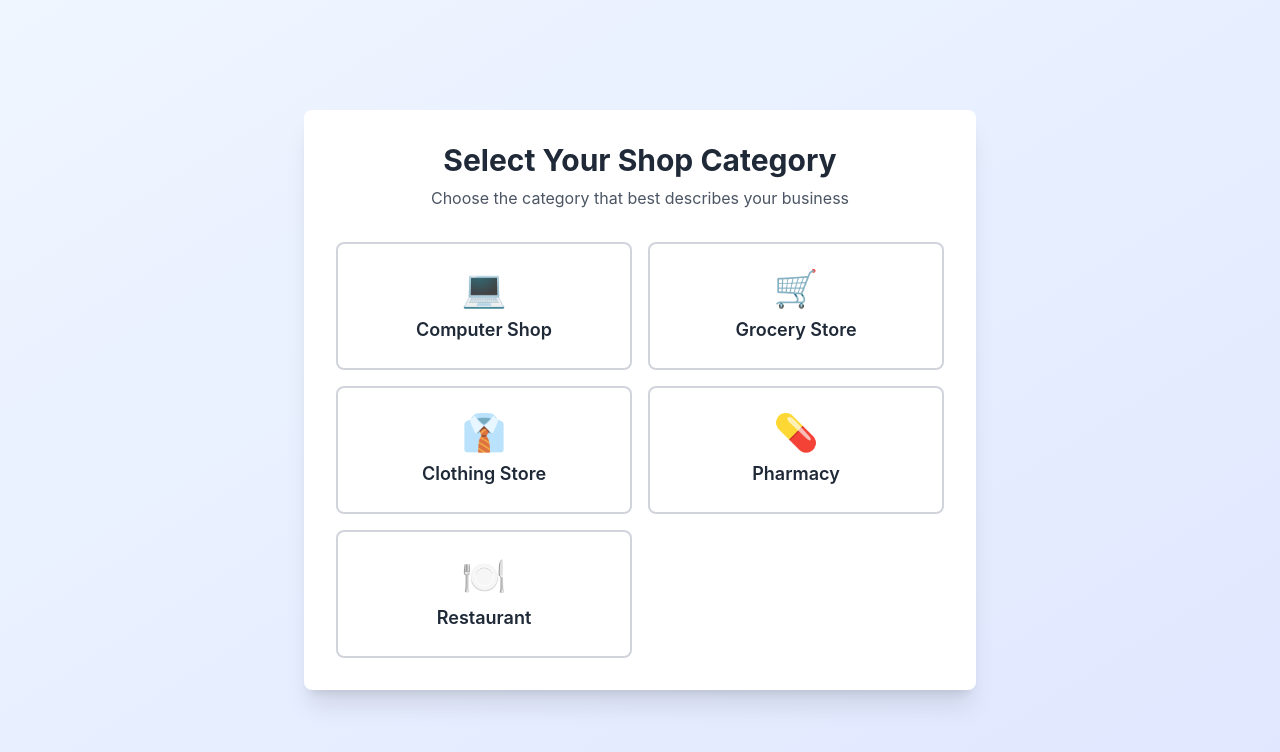
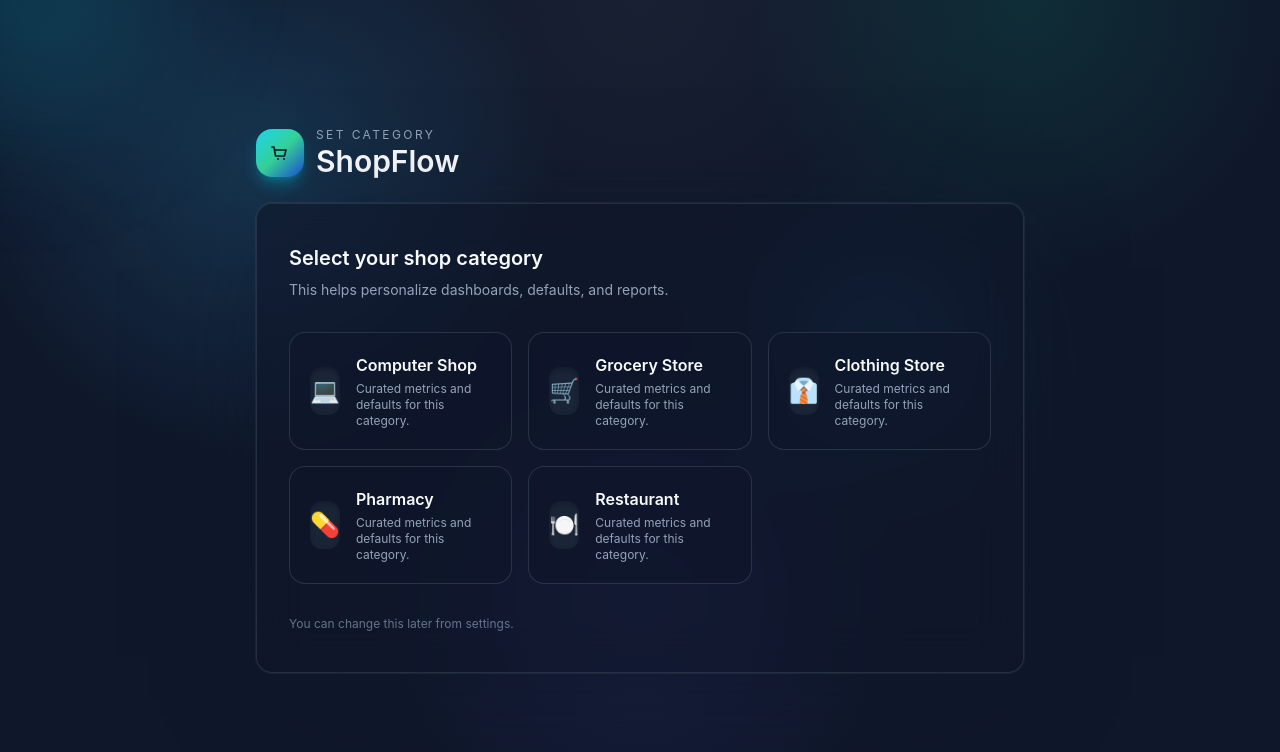
Before and after one commit to pasindujayakodi77/frontend-shop-web-app, a React (Create React App) app: page /select-category in a window 1280 px wide. Shown: the top 752 px of the page. Built offline with nearby package versions, Linux system fonts and the light colour scheme; sample sign-in values are in the browser's storage.

Commit message:
Refactor CategorySelection component for improved UI and error handling; update API URL usage and enhance loading states✏️

```diff
--- a/src/components/CategorySelection.js
+++ b/src/components/CategorySelection.js
@@ -1,128 +1,172 @@
-import React, { useState } from 'react';
-import { useNavigate } from 'react-router-dom';
-import axios from 'axios';
-import { setUserData } from '../utils/auth';
+import React, { useState } from "react";
+import { useNavigate } from "react-router-dom";
+import axios from "axios";
+import { setUserData } from "../utils/auth";
+
+// Use environment variable for API URL
+const API_URL = process.env.REACT_APP_API_URL || "http://localhost:5000/api";
 
 const CategorySelection = () => {
-  const [selectedCategory, setSelectedCategory] = useState('');
+  const [selectedCategory, setSelectedCategory] = useState("");
   const [loading, setLoading] = useState(false);
-  const [error, setError] = useState('');
+  const [error, setError] = useState("");
   const navigate = useNavigate();
 
   const categories = [
-    'Computer Shop',
-    'Grocery Store',
-    'Clothing Store',
-    'Pharmacy',
-    'Restaurant'
+    "Computer Shop",
+    "Grocery Store",
+    "Clothing Store",
+    "Pharmacy",
+    "Restaurant",
   ];
 
   const handleCategorySelect = async (category) => {
     setLoading(true);
-    setError('');
+    setError("");
     setSelectedCategory(category);
 
     try {
-      const token = localStorage.getItem('token');
+      const token = localStorage.getItem("token");
 
       if (!token) {
-        setError('Authentication required. Please login.');
-        navigate('/login');
+        setError("Authentication required. Please login.");
+        navigate("/login");
         return;
       }
 
       try {
         const response = await axios.put(
-          'http://localhost:5000/api/auth/update-category',
+          `${API_URL}/auth/update-category`,
           { shopCategory: category },
           {
             headers: {
-              'Content-Type': 'application/json',
-              'Authorization': `Bearer ${token}`,
-              'x-auth-token': token
-            }
+              "Content-Type": "application/json",
+              Authorization: `Bearer ${token}`,
+              "x-auth-token": token,
+            },
           }
         );
 
         if (response.data) {
-          // Store category in user-specific localStorage
-          setUserData('userCategory', category);
-          navigate('/dashboard');
+          setUserData("userCategory", category);
+          navigate("/dashboard");
         }
       } catch (err) {
-        // If endpoint doesn't exist (404), store locally and continue
-        if (err.response?.status === 404 || err.response?.data?.error?.includes('Cannot')) {
-          console.warn('Backend endpoint not available. Storing category locally.');
-          setUserData('userCategory', category);
-          navigate('/dashboard');
-        } else if (err.response?.status === 401 || err.response?.status === 403 || err.response?.data?.error?.includes('access denied')) {
-          // Authentication error - redirect to login
-          setError('Session expired or invalid. Please login again.');
-          localStorage.removeItem('token');
-          setTimeout(() => navigate('/login'), 2000);
+        if (err.response?.status === 404 || err.response?.data?.error?.includes("Cannot")) {
+          console.warn("Backend endpoint not available. Storing category locally.");
+          setUserData("userCategory", category);
+          navigate("/dashboard");
+        } else if (
+          err.response?.status === 401 ||
+          err.response?.status === 403 ||
+          err.response?.data?.error?.includes("access denied")
+        ) {
+          setError("Session expired or invalid. Please login again.");
+          localStorage.removeItem("token");
+          setTimeout(() => navigate("/login"), 2000);
         } else {
           throw err;
         }
       }
     } catch (err) {
-      const errorMsg = err.response?.data?.error || err.response?.data?.message || err.message || 'Failed to update category. Please try again.';
+      const errorMsg =
+        err.response?.data?.error ||
+        err.response?.data?.message ||
+        err.message ||
+        "Failed to update category. Please try again.";
       setError(errorMsg);
-      console.error('Category update error:', err.response?.data || err.message);
+      console.error("Category update error:", err.response?.data || err.message);
     } finally {
       setLoading(false);
     }
   };
 
   return (
-    <div className="min-h-screen flex items-center justify-center bg-gradient-to-br from-blue-50 to-indigo-100 p-4">
-      <div className="bg-white rounded-lg shadow-xl p-8 w-full max-w-2xl">
-        <h2 className="text-3xl font-bold text-center text-gray-800 mb-2">
-          Select Your Shop Category
-        </h2>
-        <p className="text-center text-gray-600 mb-8">
-          Choose the category that best describes your business
-        </p>
+    <div className="relative min-h-screen overflow-hidden">
+      <div className="pointer-events-none absolute inset-0 select-none">
+        <div className="absolute -top-40 -left-32 h-72 w-72 rounded-full bg-cyan-500/20 blur-3xl" />
+        <div className="absolute -bottom-48 -right-24 h-80 w-80 rounded-full bg-emerald-500/16 blur-[110px]" />
+        <div className="absolute top-1/3 right-1/4 h-40 w-40 rotate-12 rounded-full bg-gradient-to-br from-blue-600/25 via-cyan-500/25 to-emerald-400/10 blur-3xl" />
+        <div className="absolute inset-0 bg-[radial-gradient(circle_at_top,_rgba(255,255,255,0.04),_transparent_35%)]" />
+      </div>
+
+      <div className="relative z-10 flex min-h-screen items-center justify-center px-4 py-12">
+        <div className="w-full max-w-3xl space-y-6">
+          <div className="flex items-center gap-3">
+            <div className="flex h-12 w-12 items-center justify-center rounded-2xl bg-gradient-to-br from-cyan-400 via-emerald-400 to-blue-700 shadow-lg shadow-cyan-500/40">
+              <svg
+                aria-hidden="true"
+                xmlns="http://www.w3.org/2000/svg"
+                viewBox="0 0 24 24"
+                fill="none"
+                className="h-6 w-6 text-slate-900"
+              >
+                <path
+                  d="M4 6h2l1.5 9h9l1.5-6H7"
+                  stroke="currentColor"
+                  strokeWidth="1.6"
+                  strokeLinecap="round"
+                  strokeLinejoin="round"
+                />
+                <circle cx="10" cy="18" r="1" fill="currentColor" />
+                <circle cx="16" cy="18" r="1" fill="currentColor" />
+              </svg>
+            </div>
+            <div>
+              <p className="text-xs uppercase tracking-[0.2em] text-slate-400">Set Category</p>
+              <h1 className="text-3xl font-semibold text-slate-50">ShopFlow</h1>
+            </div>
+          </div>
+
+          <div className="rounded-2xl border border-slate-700/60 bg-slate-900/60 backdrop-blur-xl shadow-[0_24px_120px_-40px_rgba(15,23,42,0.9)] ring-1 ring-white/5">
+            <div className="px-8 py-10 space-y-8">
+              <div className="space-y-2">
+                <h2 className="text-xl font-semibold text-slate-50">Select your shop category</h2>
+                <p className="text-sm text-slate-400">This helps personalize dashboards, defaults, and reports.</p>
+              </div>
 
               {error && (
-          <div className="mb-6 p-4 bg-red-50 border border-red-200 rounded-lg">
-            <p className="text-red-600 text-sm">{error}</p>
+                <div className="rounded-lg border border-rose-500/40 bg-rose-500/10 px-3 py-2 text-sm text-rose-200">
+                  {error}
                 </div>
               )}
 
-        <div className="grid grid-cols-1 md:grid-cols-2 gap-4">
+              <div className="grid grid-cols-1 md:grid-cols-2 lg:grid-cols-3 gap-4">
                 {categories.map((category) => (
                   <button
                     key={category}
                     onClick={() => handleCategorySelect(category)}
                     disabled={loading}
-              className={`
-                p-6 rounded-lg border-2 transition-all duration-200
-                ${selectedCategory === category
-                  ? 'border-indigo-600 bg-indigo-50'
-                  : 'border-gray-300 bg-white hover:border-indigo-400 hover:bg-indigo-50'
-                }
-                ${loading ? 'opacity-50 cursor-not-allowed' : 'cursor-pointer'}
-                focus:outline-none focus:ring-2 focus:ring-indigo-500 focus:ring-offset-2
-              `}
+                    className={`group relative overflow-hidden rounded-2xl border px-5 py-5 text-left transition
+                      ${selectedCategory === category ? "border-cyan-400/70 bg-slate-800/80 shadow-lg shadow-cyan-500/15" : "border-slate-700/70 bg-slate-900/60 hover:border-cyan-400/50 hover:bg-slate-800/70"}
+                      ${loading ? "opacity-60 cursor-not-allowed" : "cursor-pointer"}
+                      focus-visible:ring-2 focus-visible:ring-cyan-300 focus-visible:ring-offset-0`}
                   >
-              <div className="flex flex-col items-center">
-                <span className="text-4xl mb-2">
+                    <div className="absolute inset-0 opacity-0 transition-opacity duration-300 group-hover:opacity-100" style={{ background: "radial-gradient(circle at 30% 20%, rgba(34,211,238,0.16), transparent 45%), radial-gradient(circle at 80% 0%, rgba(16,185,129,0.12), transparent 40%)" }} />
+                    <div className="relative flex items-center gap-4">
+                      <div className="flex h-12 w-12 items-center justify-center rounded-xl bg-slate-800/80 text-2xl shadow-inner shadow-slate-900/60">
                         {getCategoryIcon(category)}
-                </span>
-                <span className="text-lg font-semibold text-gray-800">
-                  {category}
-                </span>
+                      </div>
+                      <div className="space-y-1">
+                        <p className="text-base font-semibold text-slate-50">{category}</p>
+                        <p className="text-xs text-slate-400">Curated metrics and defaults for this category.</p>
+                      </div>
                     </div>
                   </button>
                 ))}
               </div>
 
               {loading && (
-          <div className="mt-6 text-center">
-            <div className="inline-block animate-spin rounded-full h-8 w-8 border-b-2 border-indigo-600"></div>
-            <p className="mt-2 text-gray-600">Updating category...</p>
+                <div className="flex items-center gap-3 text-sm text-slate-300">
+                  <span className="inline-block h-3 w-3 animate-ping rounded-full bg-cyan-400" />
+                  <span>Updating category...</span>
                 </div>
               )}
+
+              <p className="text-xs text-slate-500">You can change this later from settings.</p>
+            </div>
+          </div>
+        </div>
       </div>
     </div>
   );
@@ -131,13 +175,13 @@ const CategorySelection = () => {
 // Helper function to get icon for each category
 const getCategoryIcon = (category) => {
   const icons = {
-    'Computer Shop': '💻',
-    'Grocery Store': '🛒',
-    'Clothing Store': '👔',
-    'Pharmacy': '💊',
-    'Restaurant': '🍽️'
+    "Computer Shop": "💻",
+    "Grocery Store": "🛒",
+    "Clothing Store": "👔",
+    Pharmacy: "💊",
+    Restaurant: "🍽️",
   };
-  return icons[category] || '🏪';
+  return icons[category] || "🏪";
 };
 
 export default CategorySelection;
```
Lines whose indentation alone changed are shown as unchanged.
